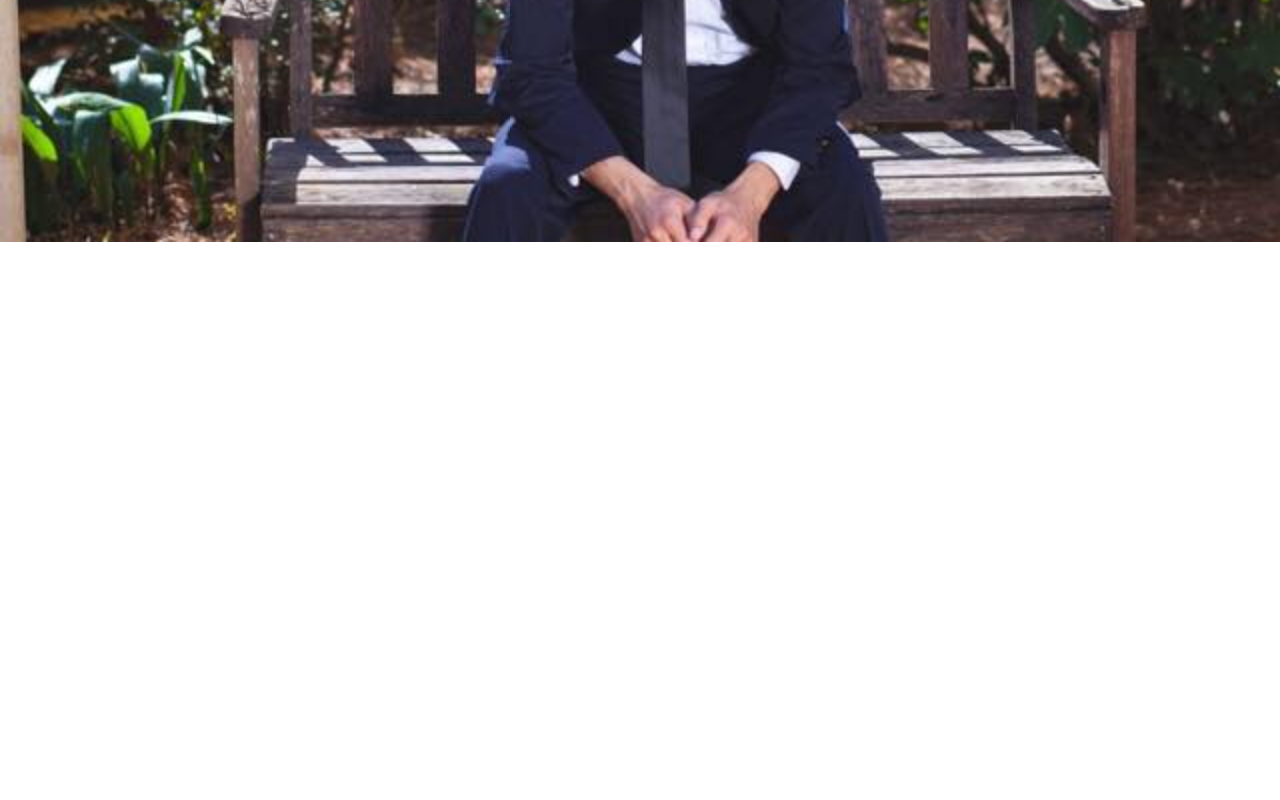
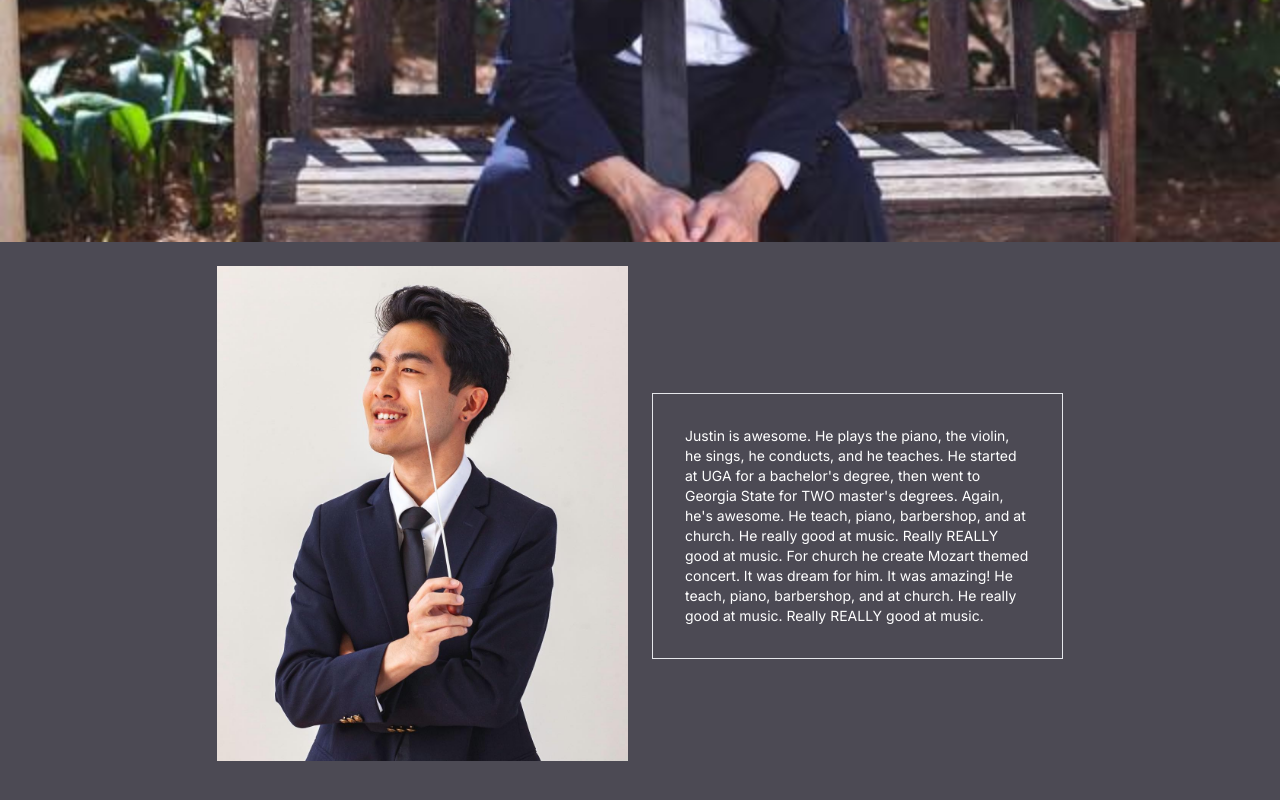
Before and after one commit to mzsellem/justin-han, a Next.js app: page / in a window 1280 px wide. Shown: the part 558-1358 px from the top of the page. Before the commit the page ends 1080 px from the top, so only its background shows below. Built offline with nearby package versions, Linux system fonts and the light colour scheme.

Commit message:
bio component done

```diff
--- a/app/bio/bio.tsx
+++ b/app/bio/bio.tsx
@@ -1,9 +1,18 @@
 export default function Bio() {
     return (
-     <>
-      <main>
-          <h1>Bio</h1>
-      </main>
-     </>
+    <>
+        <div className="flex flex-col md:flex-row justify-center items-center space-y-6 md:space-x-6 p-6">
+            <div className="md:w-1/3 w-2/3">
+                <img src="/conductor-justin.png" alt="Conductor Justin" />
+            </div>
+                <div className="flex justify-center items-center border text-white text-sm p-8 md:w-1/3">
+                Justin is awesome. He plays the piano, the violin, he sings, he conducts, and he teaches. He started at UGA for a bachelor's degree, then went to Georgia State for TWO master's degrees. Again, he's awesome. He teach, piano, barbershop, and at church. He really good at music. Really REALLY good at music.
+
+For church he create Mozart themed concert. It was dream for him. It was amazing!
+
+He teach, piano, barbershop, and at church. He really good at music. Really REALLY good at music.
+                </div>
+        </div>
+    </>
     )
-  }
+}
--- a/app/page.tsx
+++ b/app/page.tsx
@@ -1,6 +1,7 @@
 'use client'
 import React, { useRef } from "react";
 import Intro from "./intro/intro";
+import Bio from "./bio/bio";
 
 export default function Home() {
   const section1Ref = useRef(null);
@@ -21,11 +22,11 @@ export default function Home() {
 
   return (
     <>
-      <div className=" relative flex">
+      <div className="flex">
         <div className="fixed md:text-lg text-xs font-mono font-bold bg-bluesuit text-white z-10">
           <div className="flex justify-center w-screen h-16 md:space-x-10">
             <button onClick={() => scrollToSectionWithOffset(section1Ref, 80)} className="hover:text-yellowlight p-2 m-2">Home</button>
-            <button onClick={() => scrollToSectionWithOffset(section2Ref, 65)} className="hover:text-yellowlight p-2 m-2">Bio</button>
+            <button onClick={() => scrollToSectionWithOffset(section2Ref, 60)} className="hover:text-yellowlight p-2 m-2">Bio</button>
             <button onClick={() => scrollToSectionWithOffset(section3Ref, 65)} className="hover:text-yellowlight p-2 m-2">Media</button>
             <button onClick={() => scrollToSectionWithOffset(section4Ref, 65)} className="hover:text-yellowlight p-2 m-2">Events</button>
             <button onClick={() => scrollToSectionWithOffset(section5Ref, 65)} className="hover:text-yellowlight p-2 m-2">Contact</button>
@@ -43,9 +44,9 @@ export default function Home() {
       </div>
 
       <div>
-        <div className="flex flex-col items-center m-6 z-1">
-          <div ref={section2Ref} className="my-2 section bg-blue-400/50 md:bg-blue-400/25 rounded-3xl mt-52 md:mt-44 md:w-3/4">
-            {/* <Projects /> */}
+        <div className="flex flex-col relative items-center bg-darksuit">
+          <div ref={section2Ref}>
+            <Bio />
           </div>
           <div ref={section3Ref} className="my-2 section bg-blue-400/50 md:bg-blue-400/25 rounded-3xl md:w-3/4">
             {/* <Skills /> */}
--- a/tailwind.config.js
+++ b/tailwind.config.js
@@ -19,6 +19,7 @@ module.exports = {
         'treegreen': '#479552',
         'darkgrey': '#6d7978',
         'yellowlight': '#ffc92b',
+        'darksuit': '#4c4a54',
       }
     },
   },
```
Also changed, not shown: public/conductor-justin.png (added).
